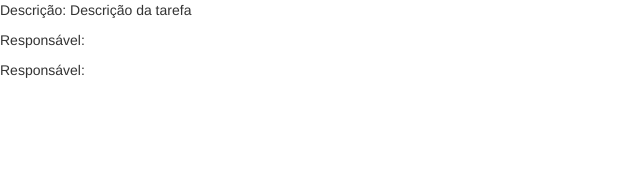
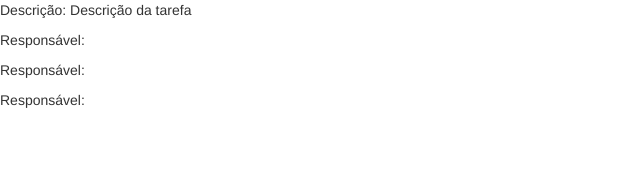
Before and after one commit to iarlenaquiles/diretivas-angular2, an Angular app: page / in a window 1280 px wide. Shown: the top 180 px of the page, without its empty margins (0-640 px from the left). Built offline with nearby package versions, Linux system fonts and the light colour scheme.

Commit message:
Mostrando no navegador

```diff
--- a/src/app/operador-elvis/operador-elvis.component.html
+++ b/src/app/operador-elvis/operador-elvis.component.html
@@ -6,3 +6,5 @@
 <p>Responsável: {{ tarefa.responsavel != null ? tarefa.responsavel.nome : '' }}</p>
 
 <p>Responsável: {{ tarefa.responsavel?.nome }}</p>
+
+<p>Responsável: {{ tarefa.responsavel?.usuario?.nome }}</p>
```
